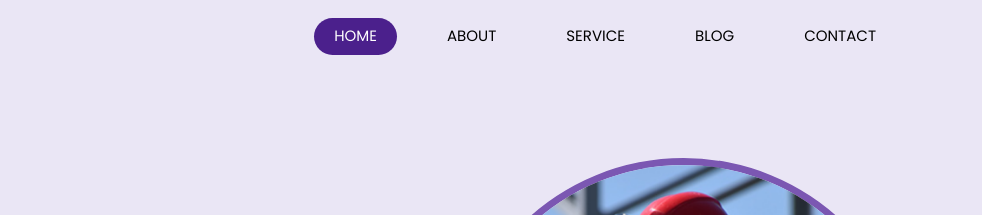
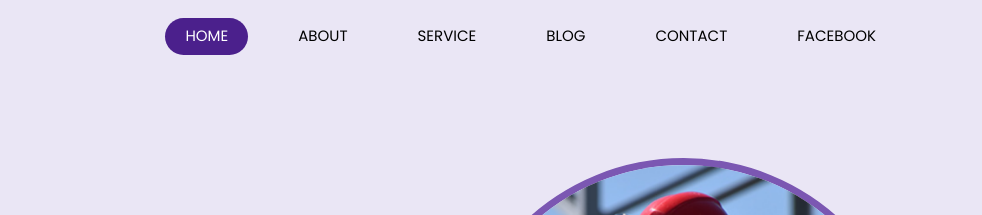
Before and after one commit to poojamanjare/git-demo, a plain HTML site: page electrochip/index.html in a window 1280 px wide. Shown: the top 215 px of the page, 298-1280 px from the left. Drawn offline with nearby package versions, Linux system fonts and the light colour scheme.

Commit message:
First commit

```diff
--- a/electrochip/index.html
+++ b/electrochip/index.html
@@ -64,6 +64,9 @@
                 </li>
                 <li class="nav-item">
                   <a class="nav-link" href="contact.html">Contact </a>
+                </li>
+                <li class="nav-item">
+                  <a class="nav-link" href="contact.html">Facebook </a>
                 </li>
               </ul>
             </div>
```
